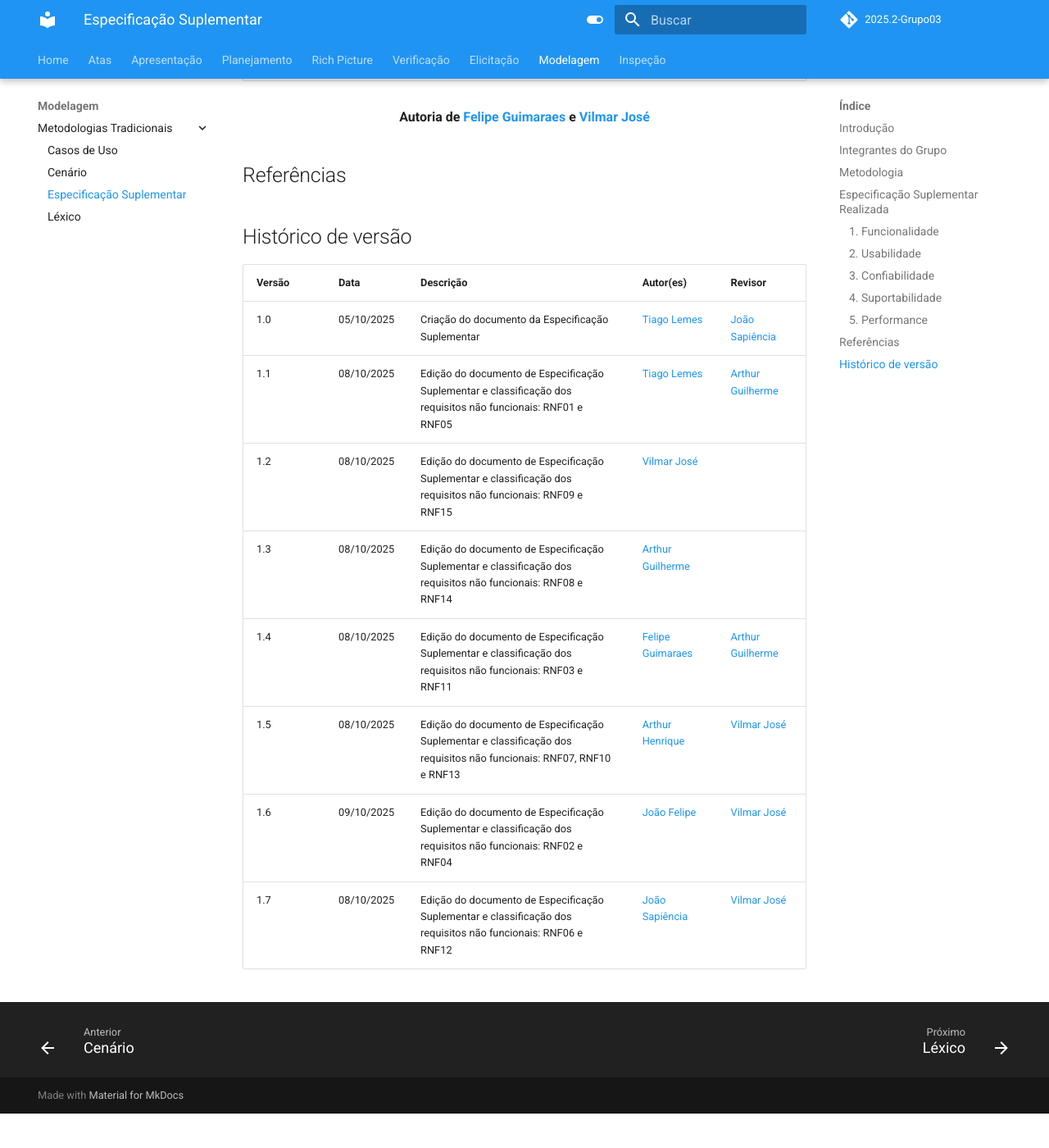
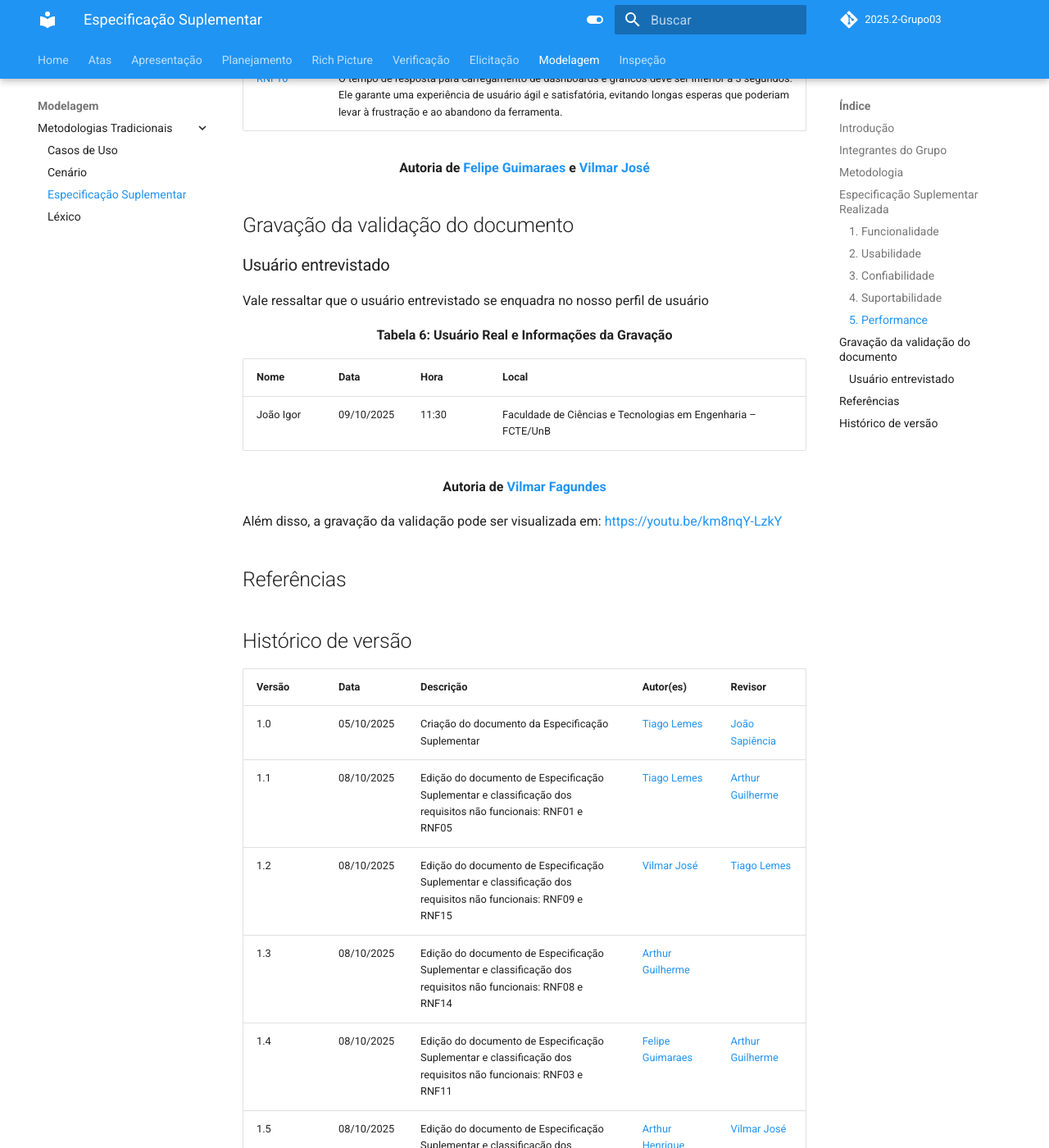
Before and after one commit to Requisitos-de-Software/2025.2-Grupo03, an MkDocs documentation site: the page built from docs/Modelagem/especificacao_suplementar.md, in a window 1280 px wide and 1400 px high, scrolled down 4431 px. Shown: the whole window at 82% size. Built offline with MkDocs 1.6.1 and Material for MkDocs 9.7.7, drawn with Linux system fonts in a browser that asks for light colours; comment, search, counter and statistics services are not loaded; before the commit the page ends 5789 px from its top, so only the background shows below that; some of the changed text lies outside the part shown.

Commit message:
Update especificacao_suplementar.md

```diff
--- a/docs/Modelagem/especificacao_suplementar.md
+++ b/docs/Modelagem/especificacao_suplementar.md
@@ -25,8 +25,8 @@ A Tabela 1 apresenta todos os integrantes da equipe que participaram da constru
 | [Felipe Guimaraes](https://github.com/felipegf1) | Classificação dos requisitos não funcionais: [RNF03](https://requisitos-de-software.github.io/2025.2-Grupo03/Elicitacao/requisitos_elicitados/#requisitos-nao-funcionais) e [RNF11](https://requisitos-de-software.github.io/2025.2-Grupo03/Elicitacao/requisitos_elicitados/#requisitos-nao-funcionais).                                      |
 | [João Felipe](https://github.com/MrBolt2005) |  Classificação dos requisitos não funcionais: [RNF02](https://requisitos-de-software.github.io/2025.2-Grupo03/Elicitacao/requisitos_elicitados/#requisitos-nao-funcionais) e [RNF04](https://requisitos-de-software.github.io/2025.2-Grupo03/Elicitacao/requisitos_elicitados/#requisitos-nao-funcionais).   |
 | [João Sapiência](https://github.com/JoaoSapiencia) |      Classificação dos requisitos não funcionais: [RNF06](https://requisitos-de-software.github.io/2025.2-Grupo03/Elicitacao/requisitos_elicitados/#requisitos-nao-funcionais) e [RNF12](https://requisitos-de-software.github.io/2025.2-Grupo03/Elicitacao/requisitos_elicitados/#requisitos-nao-funcionais)                                 |
-| [Tiago Lemes](https://github.com/TiagoTeixeira-2005) | Criação do documento de Especificação Suplementar e classificação dos requisitos não funcionais: [RNF01](https://requisitos-de-software.github.io/2025.2-Grupo03/Elicitacao/requisitos_elicitados/#requisitos-nao-funcionais) e [RNF05](https://requisitos-de-software.github.io/2025.2-Grupo03/Elicitacao/requisitos_elicitados/#requisitos-nao-funcionais).                                      |
-| [Vilmar José](https://github.com/VilmarFagundes) | Classificação dos requisitos não funcionais: [RNF09](https://requisitos-de-software.github.io/2025.2-Grupo03/Elicitacao/requisitos_elicitados/#requisitos-nao-funcionais), [RNF10](https://requisitos-de-software.github.io/2025.2-Grupo03/Elicitacao/requisitos_elicitados/#requisitos-nao-funcionais) e [RNF15](https://requisitos-de-software.github.io/2025.2-Grupo03/Elicitacao/requisitos_elicitados/#requisitos-nao-funcionais) |
+| [Tiago Lemes](https://github.com/TiagoTeixeira-2005) | Criação do documento de Especificação Suplementar, classificação dos requisitos não funcionais: [RNF01](https://requisitos-de-software.github.io/2025.2-Grupo03/Elicitacao/requisitos_elicitados/#requisitos-nao-funcionais) e [RNF05](https://requisitos-de-software.github.io/2025.2-Grupo03/Elicitacao/requisitos_elicitados/#requisitos-nao-funcionais) e participação da gravação de validação do documento |
+| [Vilmar José](https://github.com/VilmarFagundes) | Classificação dos requisitos não funcionais: [RNF09](https://requisitos-de-software.github.io/2025.2-Grupo03/Elicitacao/requisitos_elicitados/#requisitos-nao-funcionais), [RNF10](https://requisitos-de-software.github.io/2025.2-Grupo03/Elicitacao/requisitos_elicitados/#requisitos-nao-funcionais) e [RNF15](https://requisitos-de-software.github.io/2025.2-Grupo03/Elicitacao/requisitos_elicitados/#requisitos-nao-funcionais) e participação da gravação de validação do documento |
 
 <div align="center"><strong>Autoria de <a href="https://github.com/TiagoTeixeira-2005">Tiago Lemes</a></strong></div>
 
@@ -127,6 +127,19 @@ Esta seção trata dos requisitos relacionados ao desempenho do sistema, incluin
     </strong>
 </div>
 
+## Gravação da validação do documento
+### Usuário entrevistado
+Vale ressaltar que o usuário entrevistado se enquadra no nosso perfil de usuário
+<div align="center"><strong>Tabela 6: Usuário Real e Informações da Gravação</strong></div>
+
+| Nome | Data | Hora | Local|
+|-------------------------|-----------------|-----------------|------------------|
+| João Igor | 09/10/2025 | 11:30 | Faculdade de Ciências e Tecnologias em Engenharia – FCTE/UnB |
+
+<div align="center"><strong>Autoria de <a href="https://github.com/VilmarFagundes">Vilmar Fagundes</a></strong></div>
+
+Além disso, a gravação da validação pode ser visualizada em: [https://youtu.be/km8nqY-LzkY](https://youtu.be/km8nqY-LzkY)
+
 ## Referências
 
 ## Histórico de versão
@@ -135,9 +148,10 @@ Esta seção trata dos requisitos relacionados ao desempenho do sistema, incluin
 |--------|------|-----------|-----------|---------|
 | 1.0    | 05/10/2025 | Criação do documento da Especificação Suplementar | [Tiago Lemes](https://github.com/TiagoTeixeira-2005) |  [João Sapiência](https://github.com/JoaoSapiencia) |
 | 1.1    | 08/10/2025 | Edição do documento de Especificação Suplementar e classificação dos requisitos não funcionais: RNF01 e RNF05 | [Tiago Lemes](https://github.com/TiagoTeixeira-2005) |  [Arthur Guilherme](https://github.com/ArthurGuilher62) |
-| 1.2    | 08/10/2025 | Edição do documento de Especificação Suplementar e classificação dos requisitos não funcionais: RNF09 e RNF15 | [Vilmar José](https://github.com/VilmarFagundes) |  |
+| 1.2    | 08/10/2025 | Edição do documento de Especificação Suplementar e classificação dos requisitos não funcionais: RNF09 e RNF15 | [Vilmar José](https://github.com/VilmarFagundes) | [Tiago Lemes](https://github.com/TiagoTeixeira-2005) |
 | 1.3    | 08/10/2025 | Edição do documento de Especificação Suplementar e classificação dos requisitos não funcionais: RNF08 e RNF14 | [Arthur Guilherme](https://github.com/ArthurGuilher62) | |
 | 1.4    | 08/10/2025 | Edição do documento de Especificação Suplementar e classificação dos requisitos não funcionais: RNF03 e RNF11 |[Felipe Guimaraes](https://github.com/felipegf1) | [Arthur Guilherme](https://github.com/ArthurGuilher62) |
 | 1.5    | 08/10/2025 | Edição do documento de Especificação Suplementar e classificação dos requisitos não funcionais: RNF07, RNF10 e RNF13 | [Arthur Henrique](https://github.com/arthurhvieira1) |  [Vilmar José](https://github.com/VilmarFagundes) |
 | 1.6    | 09/10/2025 | Edição do documento de Especificação Suplementar e classificação dos requisitos não funcionais: RNF02 e RNF04 | [João Felipe](https://github.com/MrBolt2005) |  [Vilmar José](https://github.com/VilmarFagundes) |
 | 1.7    | 08/10/2025 | Edição do documento de Especificação Suplementar e classificação dos requisitos não funcionais: RNF06 e RNF12 | [João Sapiência](https://github.com/JoaoSapiencia) |  [Vilmar José](https://github.com/VilmarFagundes) |
+| 1.8    | 09/10/2025 | Adição da gravação da validação do documento | [Vilmar José](https://github.com/VilmarFagundes) | [Arthur Guilherme](https://github.com/ArthurGuilher62) |
```
